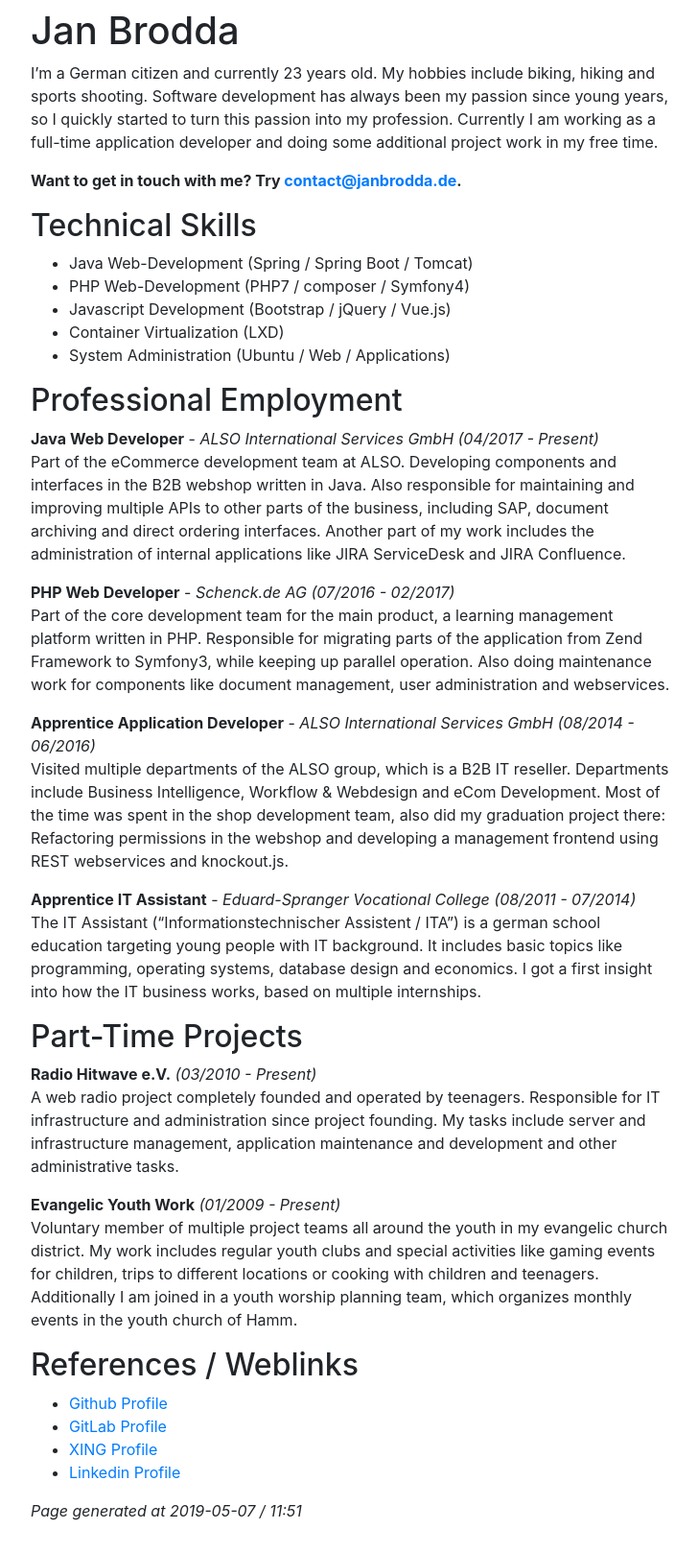
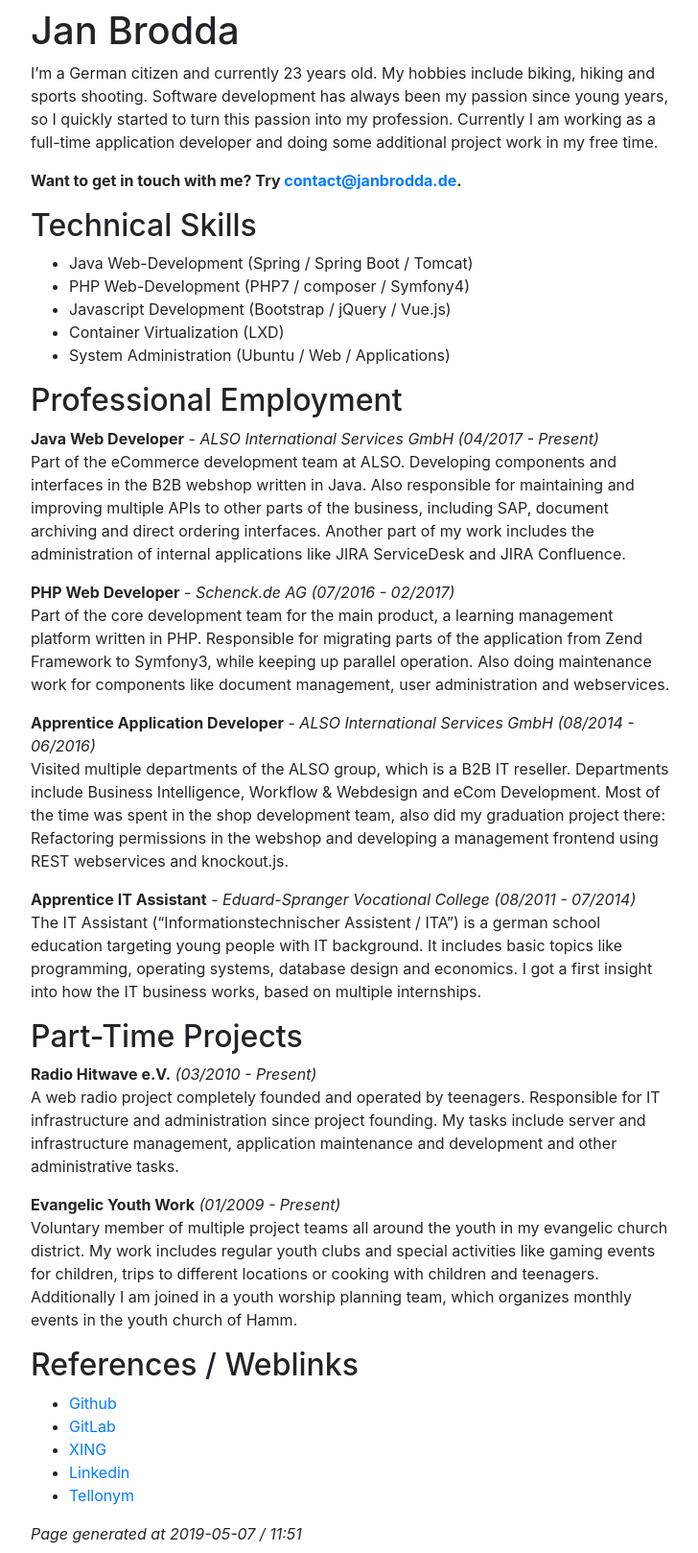
Before and after one commit to janxb/janxb.github.io, a Jekyll site: the page built from _pages/index.md, in a window 1280 px wide. Shown: the whole page at 96% size, without its empty margins (273-1001 px from the left). Built offline with Jekyll 4.4.1, drawn with Linux system fonts in a browser that asks for light colours; before the commit the page ends 1594 px from its top, so only the background shows below that.

Commit message:
Update index.md

```diff
--- a/_pages/index.md
+++ b/_pages/index.md
@@ -56,7 +56,8 @@
 {% include additional_documents.md %}
 
 ## References / Weblinks
-- [Github Profile](https://github.com/janxb)
-- [GitLab Profile](https://gitlab.com/janxb)
-- [XING Profile](https://www.xing.com/profile/Jan_Brodda)
-- [Linkedin Profile](https://www.linkedin.com/in/janbrodda)
+- [Github](https://github.com/janxb)
+- [GitLab](https://gitlab.com/janxb)
+- [XING](https://www.xing.com/profile/Jan_Brodda)
+- [Linkedin](https://www.linkedin.com/in/janbrodda)
+- [Tellonym](https://tellonym.me/janbrodda)
```
